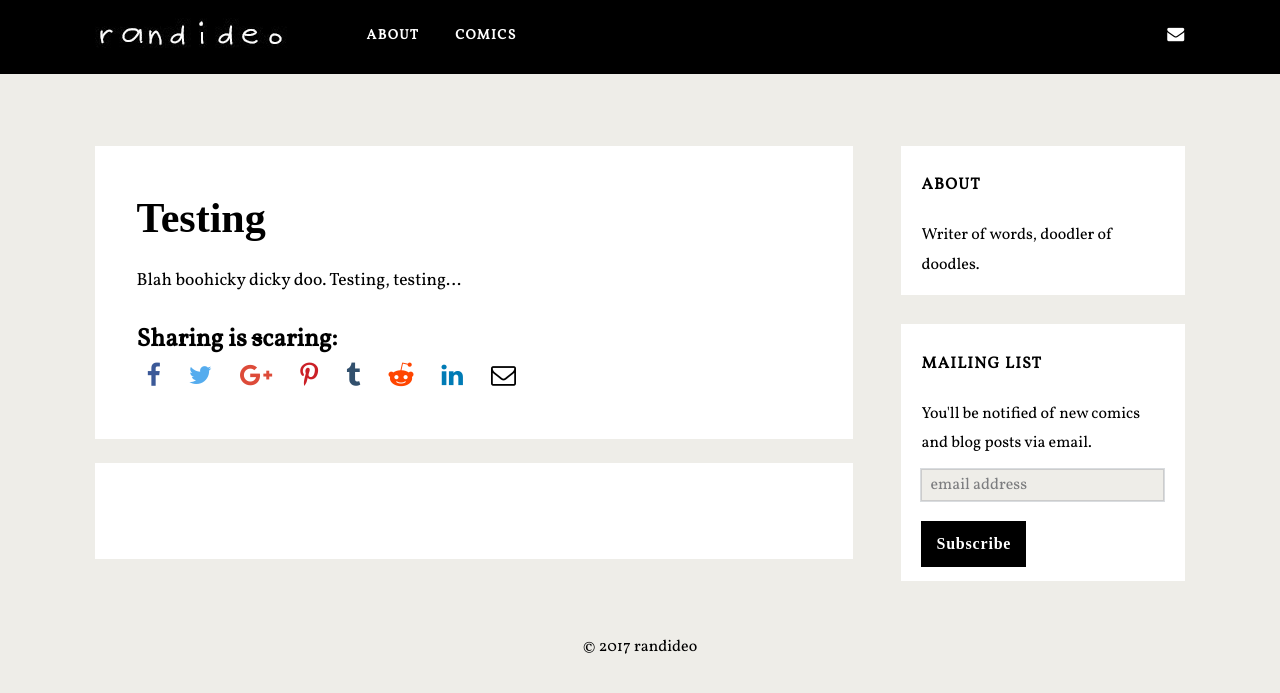
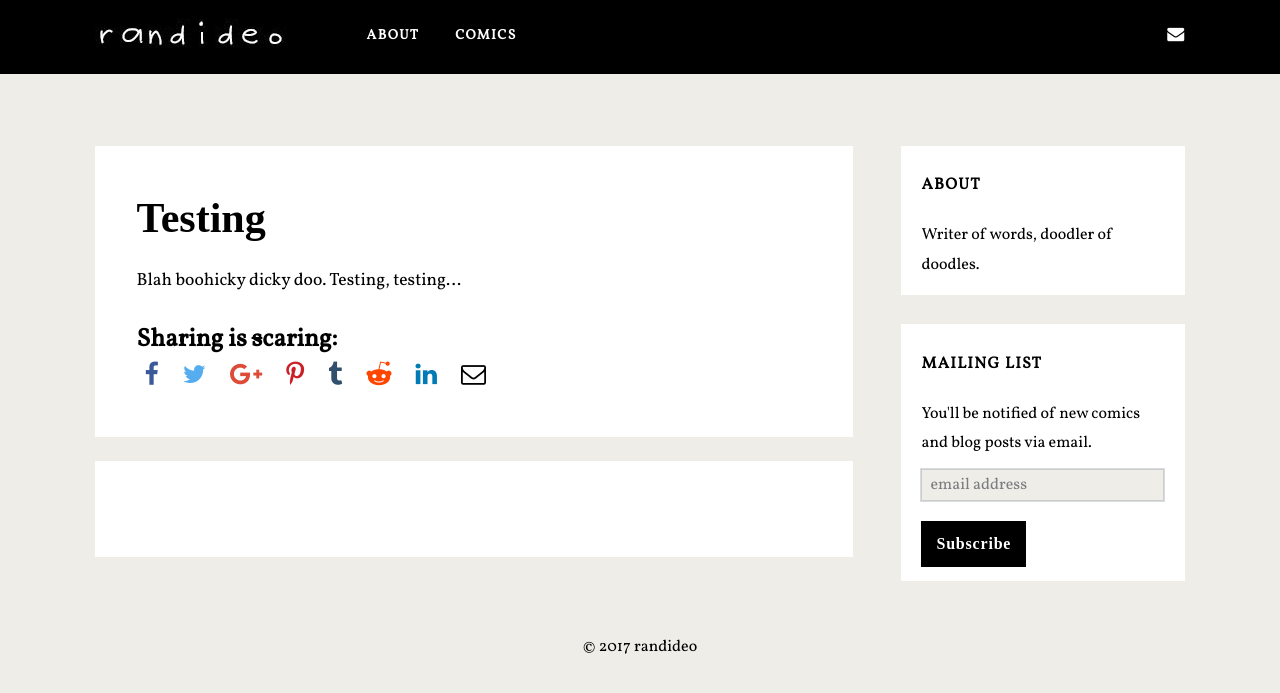
Before and after one commit to randideo/randideo.github.io, a Jekyll site: the page built from _posts/2015-09-02-test3.md, in a window 1280 px wide. Shown: the top 693 px of the page. Built offline with Jekyll 4.4.1, drawn with Linux system fonts in a browser that asks for light colours; nearby versions of some CDN libraries; some web fonts are replaced; comment, search, counter and statistics services are not loaded.

Commit message:
Update social.html

```diff
--- a/_includes/social.html
+++ b/_includes/social.html
@@ -74,6 +74,6 @@
     margin: 0px;
     margin-bottom: 10px;
     margin-right: 3px;
-    padding: 5px 10px 5px 10px;
+    padding: 4px 8px 4px 8px;
 }
 </style>
```
